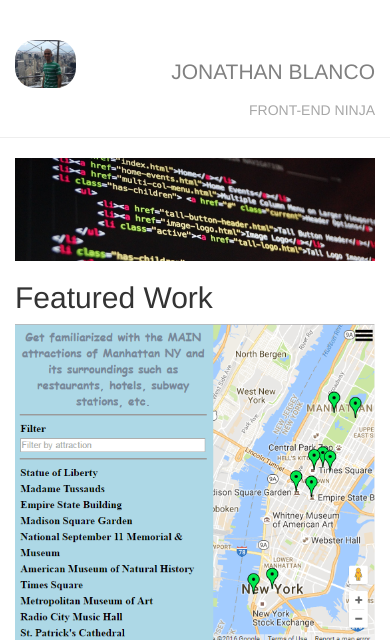
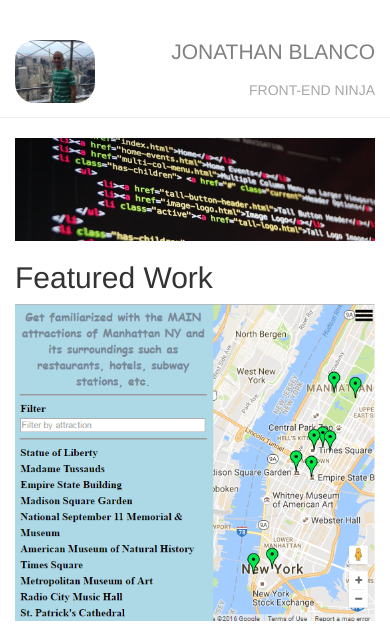
Before and after one commit to jonathanblancor/jonathanblancor.github.io, a PHP site: page / in a window 390 px wide. Shown: the top 640 px of the page. Run offline with PHP 8.4, Linux system fonts and the light colour scheme.

Commit message:
no top margin for person name

```diff
--- a/css/my_style.css
+++ b/css/my_style.css
@@ -1,5 +1,6 @@
 .person-name {
   color: gray;
+  margin-top: 0;
 }
 
 .person-title {
@@ -8,6 +9,10 @@
 
 .my-header {
 	display: flex;
+}
+
+.logo-image {
+	width: 30%;
 }
 
 @media screen and (max-width: 991px) {
@@ -35,11 +40,12 @@
 	}
 
 	.logo-image {
-		width: 61%;
+		width: 80%;
 	}
 
 	.person-name {
 		font-size: 1.5em;
+		margin-top: 0;
 	}
 
 	.person-title {
```
